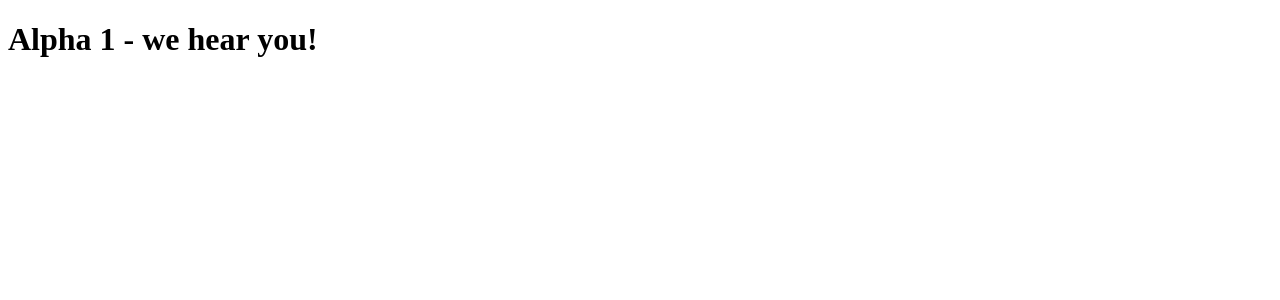
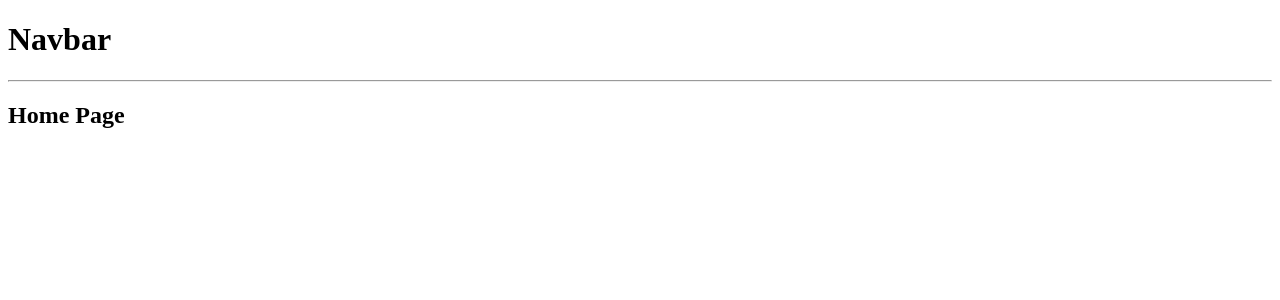
Before and after one commit to palmtopj/assist-tech, a React (Create React App) app in the folder assistive-tech/front/: page / in a window 1280 px wide. Shown: the top 300 px of the page. Built offline with nearby package versions, Linux system fonts and the light colour scheme.

Commit message:
persistent navbar added

```diff
--- a/assistive-tech/front/src/App.js
+++ b/assistive-tech/front/src/App.js
@@ -2,15 +2,13 @@
 
 function App() {
   return (
-    // <Router>
-    //   <h1>Navbar</h1>
-    //   <hr />
-    //   <Routes>
-    //     <Route path="/" element={<h2>Home</h2>}/>
-    // </Routes>
-    <div className="App">
-      <h1>Alpha 1 - we hear you!</h1>
-    </div>
+    <Router>
+      <h1>Navbar</h1>
+      <hr />
+      <Routes>
+        <Route path="/" element={<h2>Home Page</h2>}/>
+    </Routes>
+    </Router>
   );
 }
 
```
